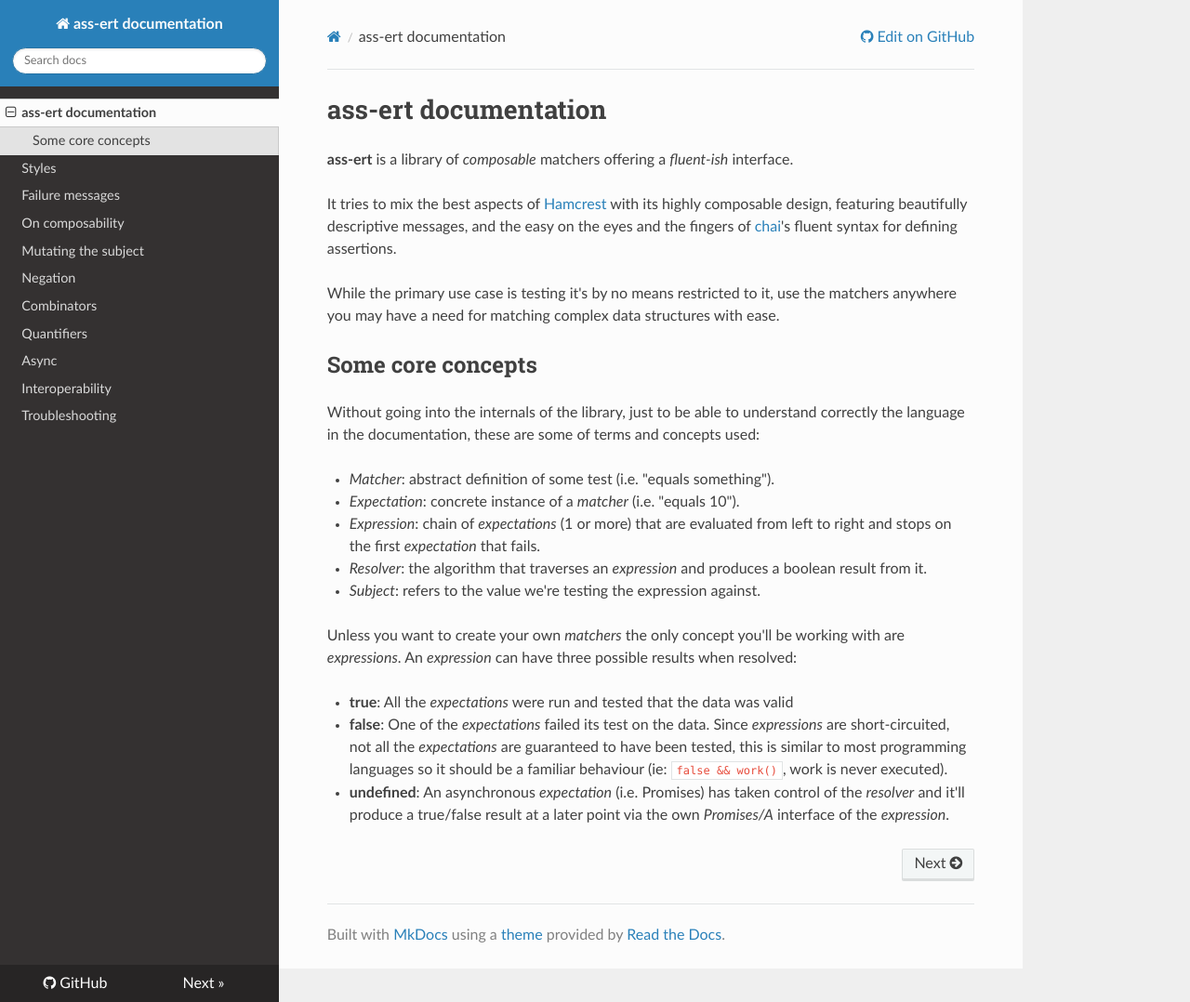
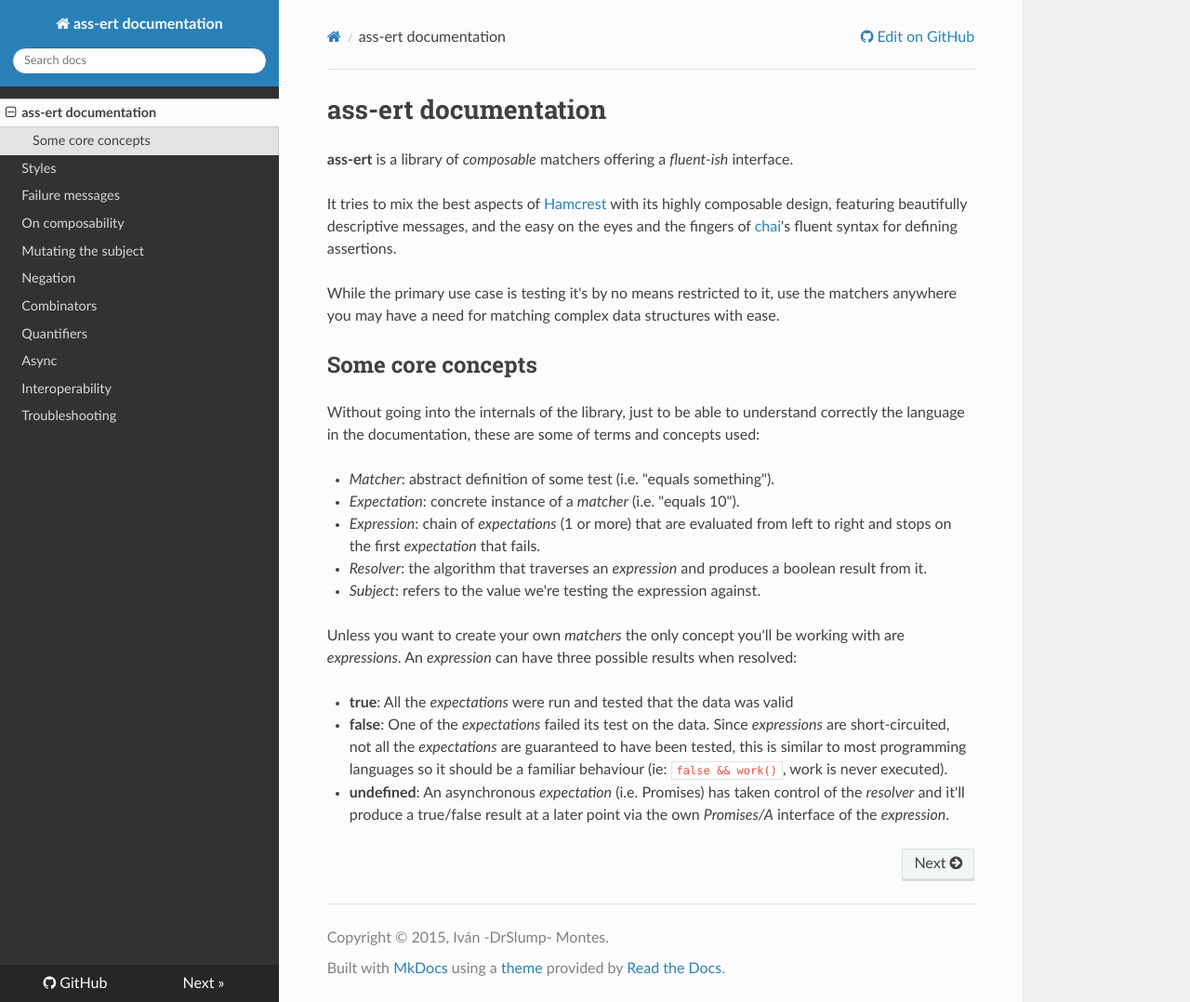
Before and after one commit to drslump/ass-ert, an MkDocs documentation site: the page built from docs/index.md, in a window 1280 px wide and 1078 px high. Shown: the whole window at 93% size. Built offline with MkDocs 1.6.1, drawn with Linux system fonts in a browser that asks for light colours; nearby versions of some CDN libraries; old or Windows-style settings are respelled for this version of MkDocs.

Commit message:
added link to docs

```diff
--- a/mkdocs.yml
+++ b/mkdocs.yml
@@ -1,7 +1,9 @@
 site_name: ass-ert documentation
+site_url: https://drslump.github.io/ass-ert
 repo_url: https://github.com/drslump/ass-ert
 site_description: Fluently composable assertions library
 site_author: Iván -DrSlump- Montes
+copyright: Copyright &copy; 2015, Iván -DrSlump- Montes.
 theme: readthedocs
 markdown_extensions:
   - sane_lists
```
Also changed, not shown: README.md (+2 -1 lines).
